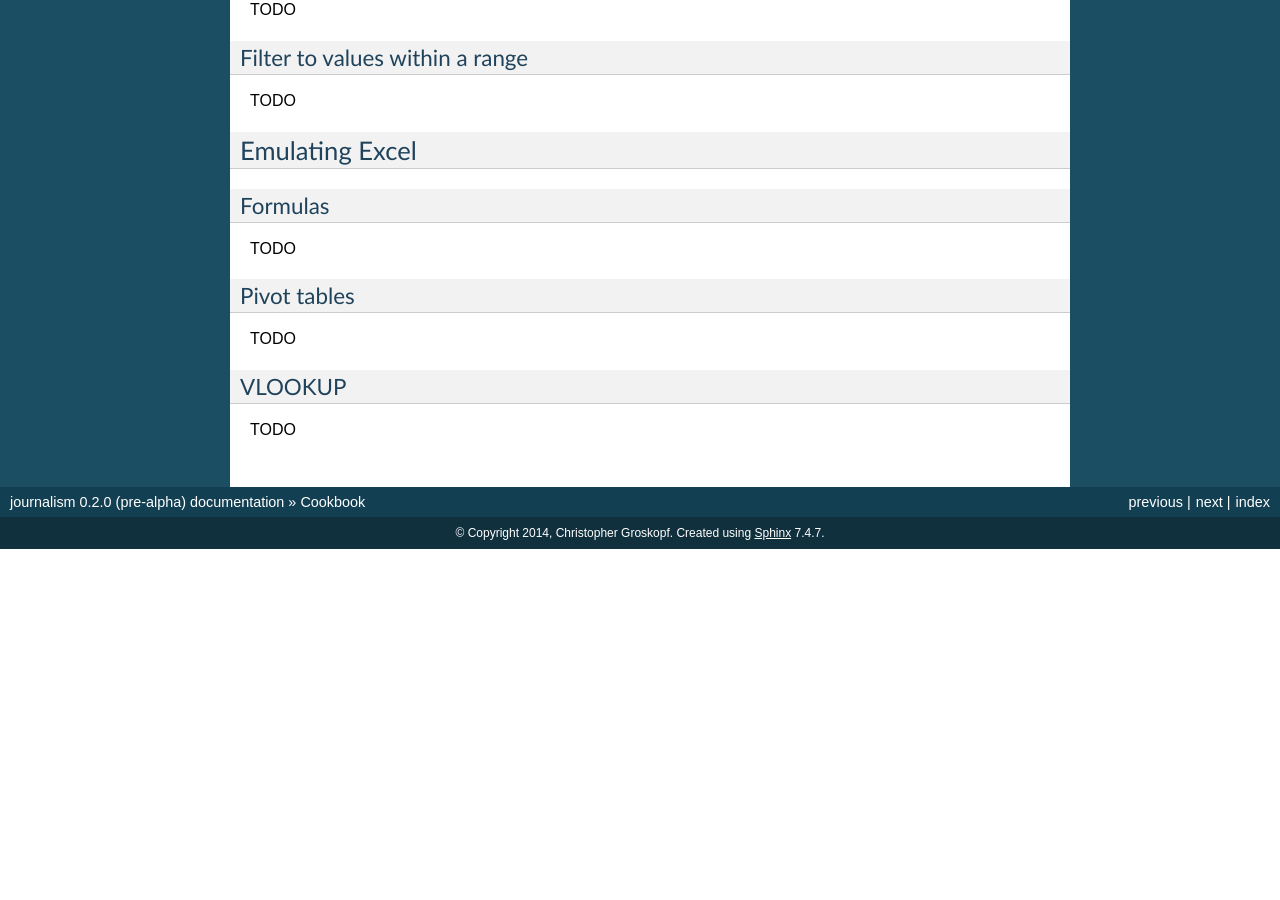
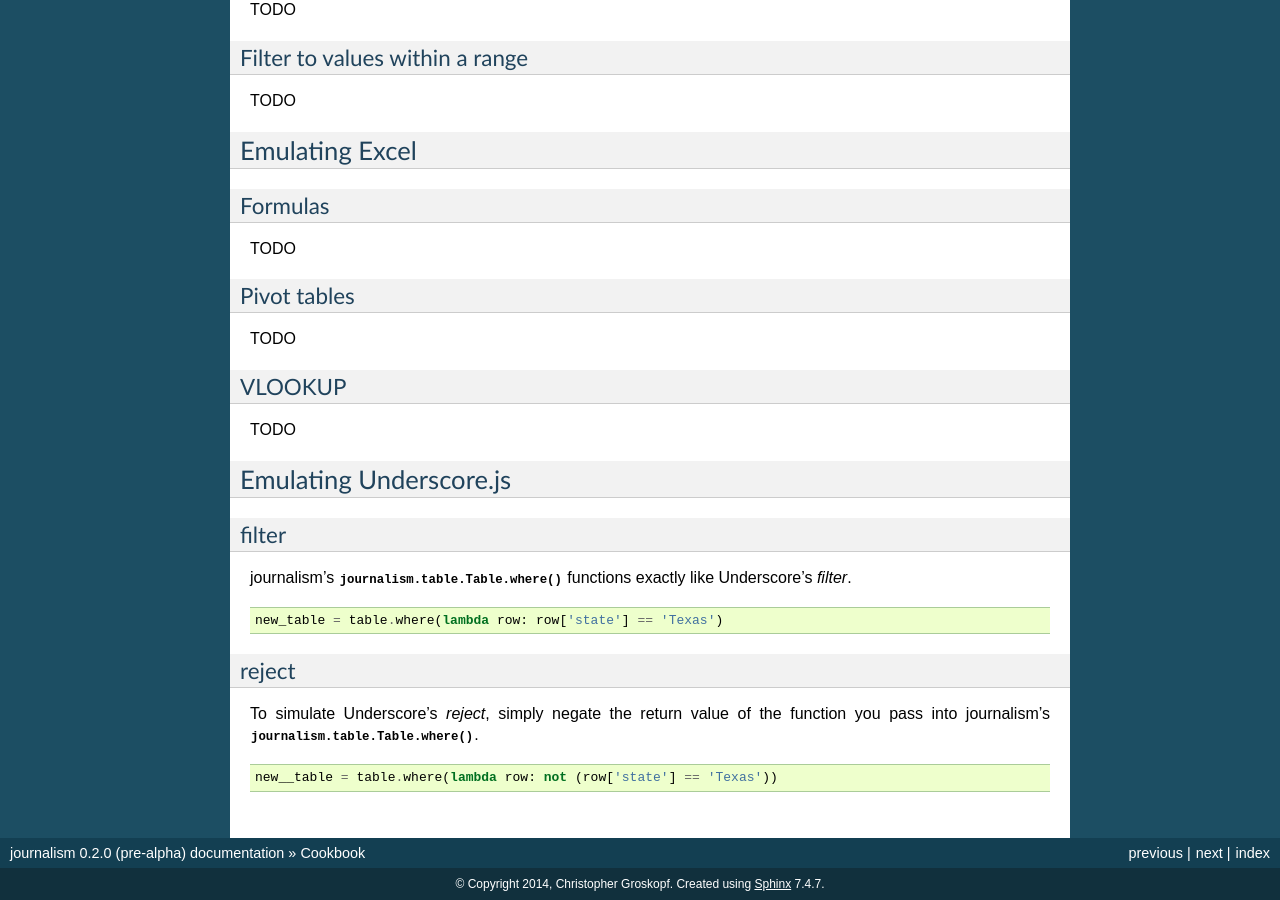
Before and after one commit to wireservice/agate, a Sphinx documentation site: the page built from docs/cookbook.rst, in a window 1280 px wide and 900 px high, scrolled down 1141 px. Built offline with Sphinx 7.4.7, drawn with Linux system fonts in a browser that asks for light colours; before the commit the page ends 1690 px from its top, so only the background shows below that; some of the changed text lies outside the part shown.

Commit message:
Cookbook examples of underscore funcs. Closes #57.

```diff
--- a/docs/cookbook.rst
+++ b/docs/cookbook.rst
@@ -91,3 +91,24 @@ VLOOKUP
 -------
 
 TODO
+
+Emulating Underscore.js
+=======================
+
+filter
+------
+
+journalism's :meth:`journalism.table.Table.where` functions exactly like Underscore's `filter`.
+
+.. code-block:: python
+
+    new_table = table.where(lambda row: row['state'] == 'Texas')
+
+reject
+------
+
+To simulate Underscore's `reject`, simply negate the return value of the function you pass into journalism's :meth:`journalism.table.Table.where`.
+
+.. code-block:: python
+
+    new__table = table.where(lambda row: not (row['state'] == 'Texas'))
```
Also changed, not shown: 1 other file.
